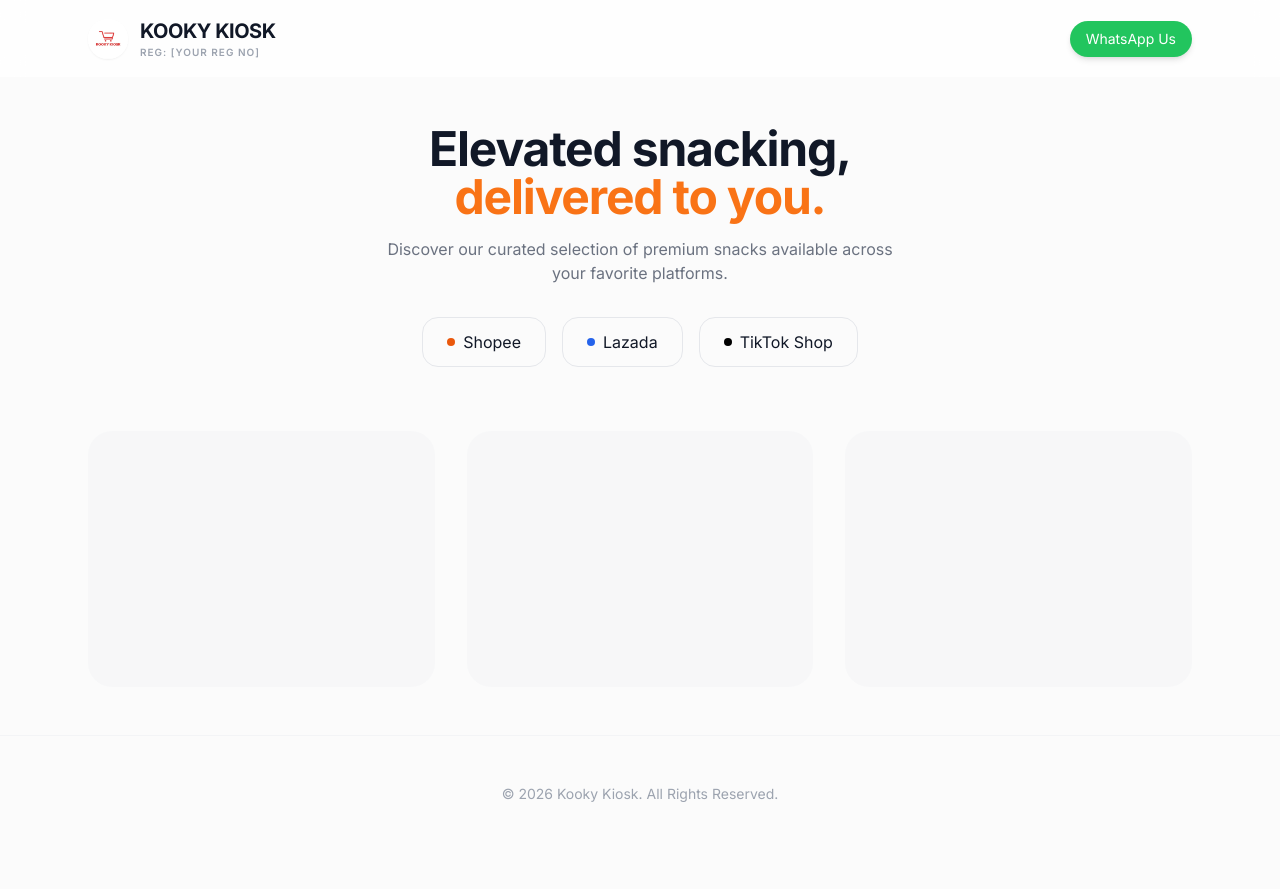
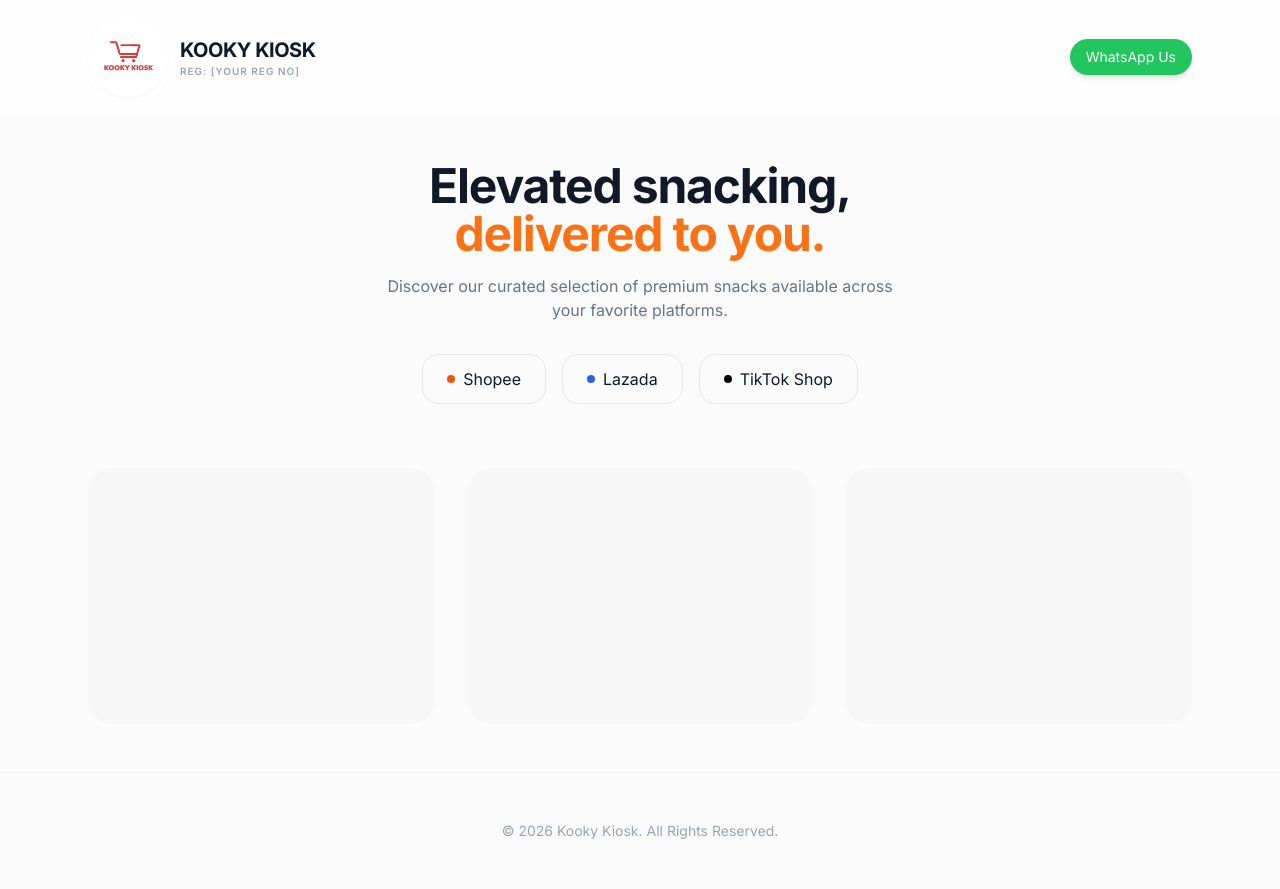
Before and after one commit to kookykiosk/main, a plain HTML site: page index.html in a window 1280 px wide. Before the commit the page ends 852 px from the top, so only its background shows below. Drawn offline with nearby package versions, Linux system fonts and the light colour scheme.

Commit message:
Update index.html

```diff
--- a/index.html
+++ b/index.html
@@ -19,7 +19,7 @@
     <header class="sticky top-0 z-50 glass">
         <div class="max-w-6xl mx-auto px-6 py-4 flex justify-between items-center">
             <div class="flex items-center gap-3">
-                <img src="/images/logo.jpg" alt="Logo" class="w-10 h-10 rounded-full shadow-sm">
+                <img src="/images/logo.jpg" alt="Logo" class="w-20 h-20 rounded-full shadow-sm">
                 <div>
                     <h1 class="font-bold text-xl tracking-tight">KOOKY KIOSK</h1>
                     <p class="text-[10px] text-gray-400 tracking-widest uppercase font-semibold">Reg: [Your Reg No]</p>
```
